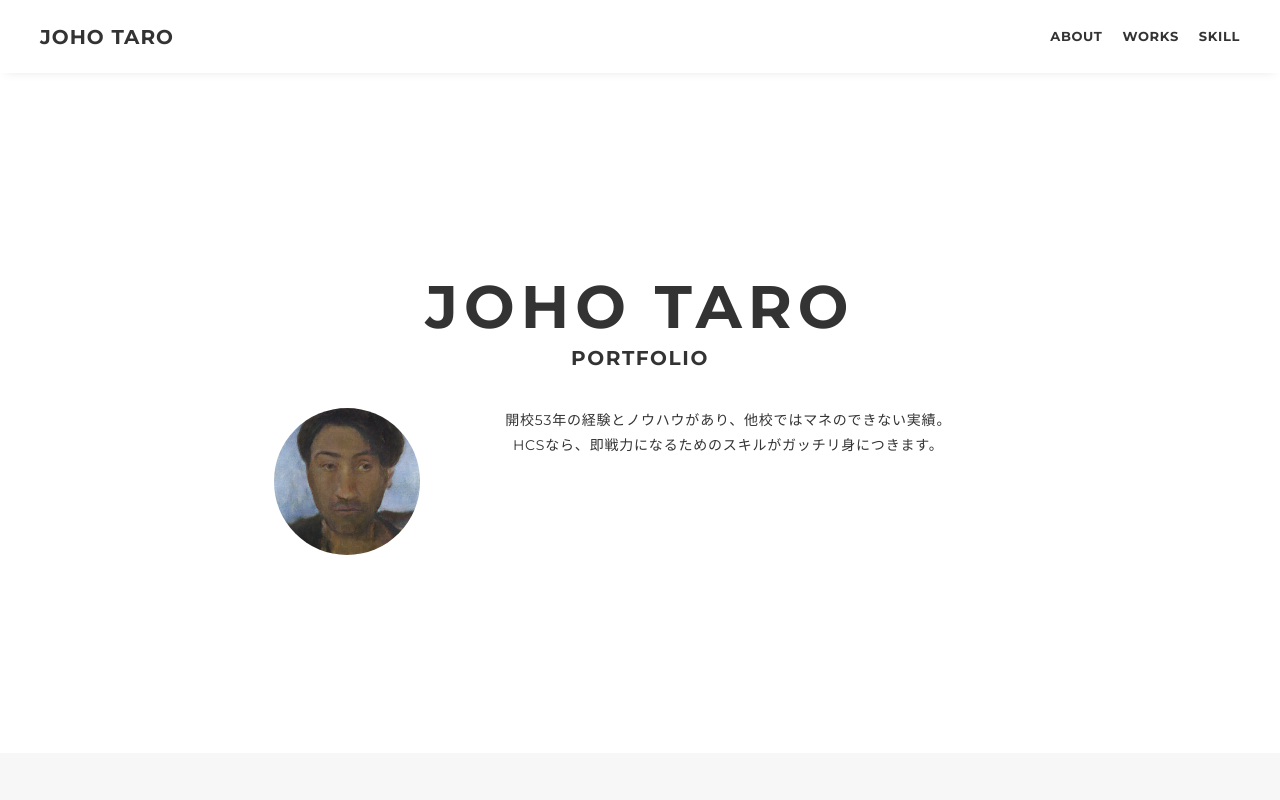
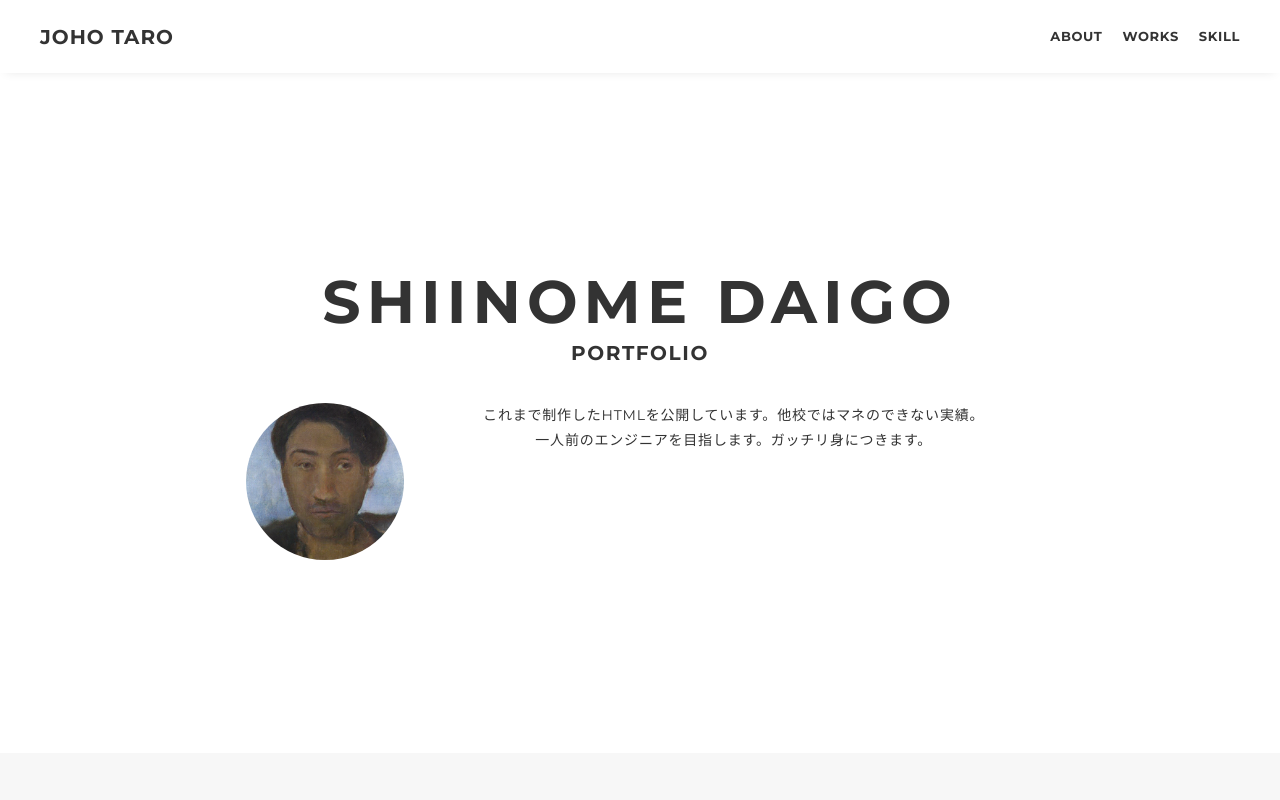
Before and after one commit to shio-nomen/J2A113, a plain HTML site: page portfolio/index.html in a window 1280 px wide. Shown: the top 800 px of the page. Drawn offline with nearby package versions, Linux system fonts and the light colour scheme.

Commit message:
Add files via upload

```diff
--- a/portfolio/index.html
+++ b/portfolio/index.html
@@ -36,15 +36,15 @@
 			<!-- main-visual -->
 			<div class="main-visual" id="about">
 				<div class="main-visual-inner">
-					<p class="main-visual-title">JOHO TARO</p>
+					<p class="main-visual-title">SHIINOME DAIGO</p>
 					<p class="main-visual-subtitle">PORTFOLIO</p>
 					<div class="main-visual-profile">
 						<p class="main-visual-img">
 							<img src="img/profile.png" alt="自画像" />
 						</p>
 						<p class="main-visual-text">
-							開校53年の経験とノウハウがあり、<br class="sp-only">他校ではマネのできない実績。<br>
-							HCSなら、即戦力になるためのスキルが<br class="sp-only">ガッチリ身につきます。<br>
+							これまで制作したHTMLを公開しています。<br class="sp-only">他校ではマネのできない実績。<br>
+							一人前のエンジニアを目指します。<br class="sp-only">ガッチリ身につきます。<br>
 						</p>
 					</div>
 				</div>
```
